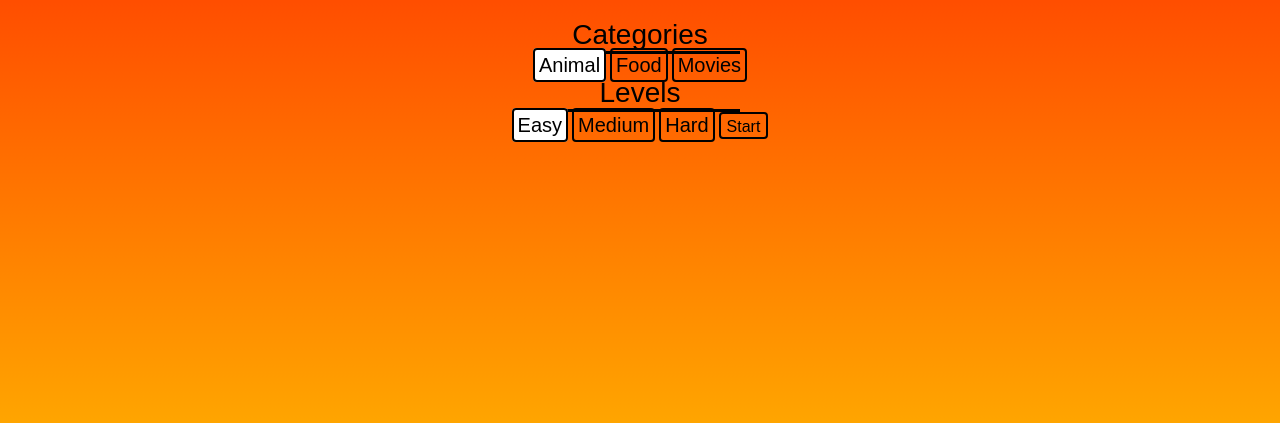
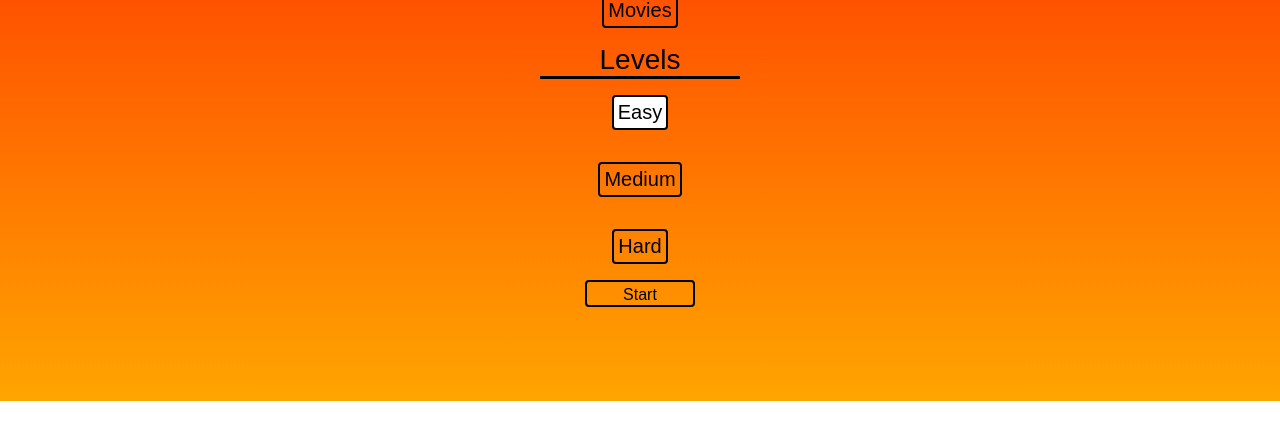
Before and after one commit to vcjhwebdev/tricky-trivia, a plain HTML site: page index.html in a window 1280 px wide. Shown: the part 399-822 px from the top of the page. After the commit the page ends 800 px from the top, so only its background shows below. Drawn offline with Linux system fonts and the light colour scheme.

Commit message:
made flex box for starting page

```diff
--- a/assets/css/styles.css
+++ b/assets/css/styles.css
@@ -6,6 +6,7 @@ body {
   height: 100vh;
   width: 100%;
   position: absolute;
+  top: 0;
   display: flex;
   flex-direction: column;
   justify-content: center;
@@ -72,7 +73,6 @@ input[type=radio] + label {
 
 input[type=radio] {
   display: none;
-
 }
 
 .start {
@@ -82,6 +82,7 @@ input[type=radio] {
   font-family: fantasy;
   font-size: 16px;
   padding-top: 4px;
+  width: 110px;
 }
 
 .start:hover {
@@ -97,3 +98,13 @@ legend {
   width: 200px;
   margin: auto;
 }
+
+#settings {
+  display: flex;
+  flex-direction: column;
+  align-items: center;
+}
+
+#settings label {
+  margin: 16px 0;
+}
```
